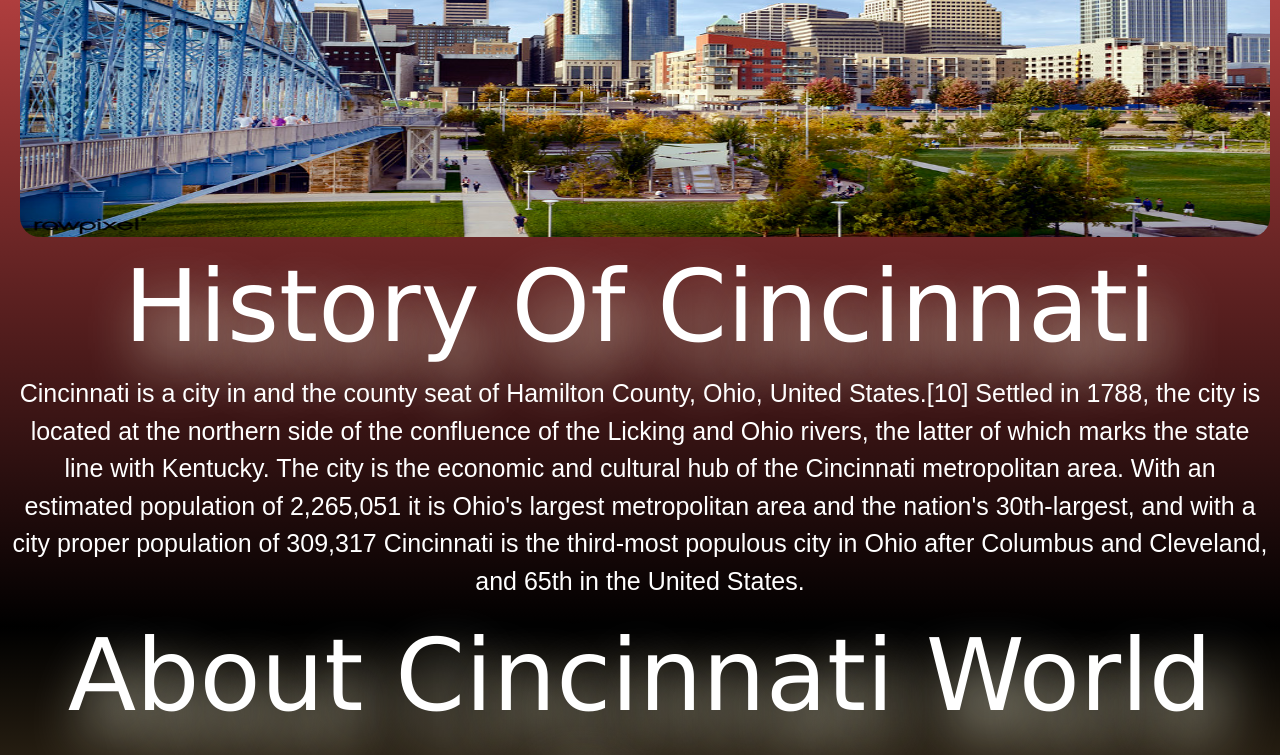
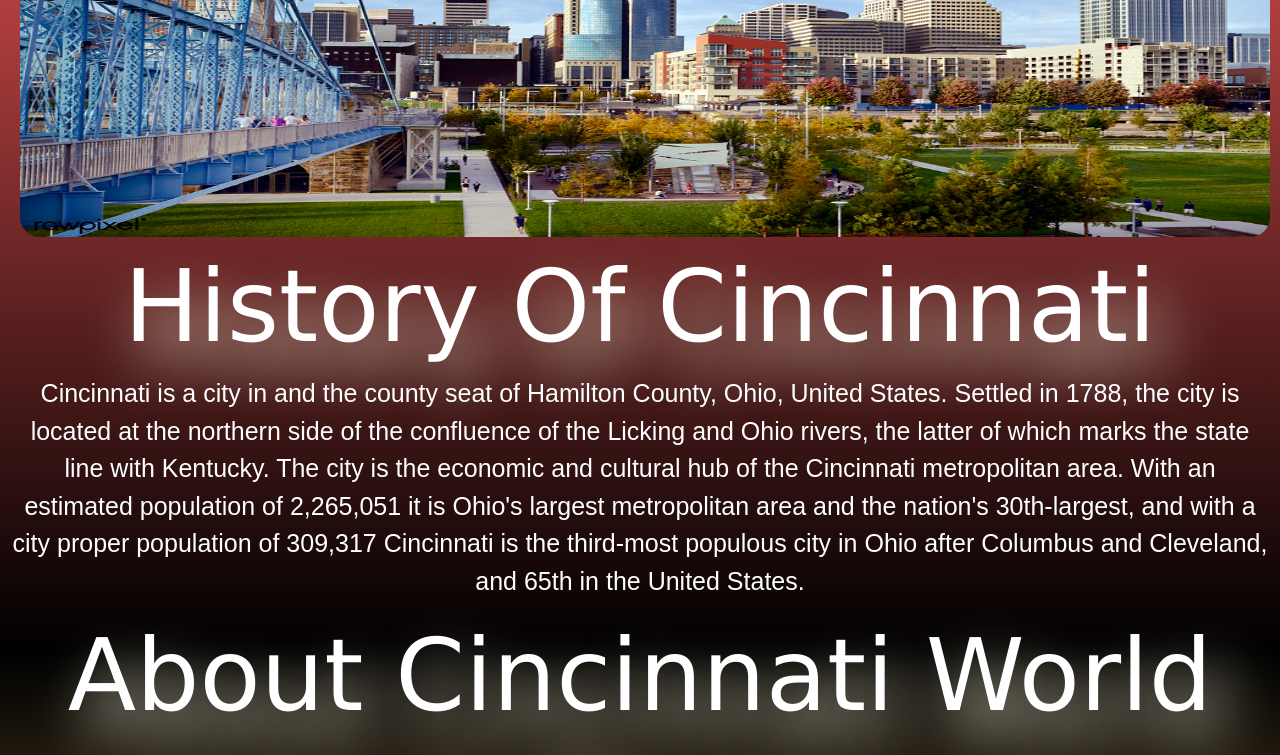
Before and after one commit to Tarique12344/client, a React (Create React App) app: page /about in a window 1280 px wide. Shown: the part 433-1188 px from the top of the page. Built offline with nearby package versions, Linux system fonts and the light colour scheme.

Commit message:
final change

```diff
--- a/src/pages/about.js
+++ b/src/pages/about.js
@@ -25,12 +25,12 @@ class About extends Component {
    <div>
     <h1 className='about-header'>History Of Cincinnati</h1>
     <div>
-        <p className='history-text'>Cincinnati is a city in and the county seat of Hamilton County, Ohio, United States.[10] Settled in 1788, the city is located at the northern side of the confluence of the Licking and Ohio rivers, the latter of which marks the state line with Kentucky. The city is the economic and cultural hub of the Cincinnati metropolitan area. With an estimated population of 2,265,051 it is Ohio's largest metropolitan area and the nation's 30th-largest, and with a city proper population of 309,317 Cincinnati is the third-most populous city in Ohio after Columbus and Cleveland, and 65th in the United States.</p>
+        <p className='history-text'>Cincinnati is a city in and the county seat of Hamilton County, Ohio, United States. Settled in 1788, the city is located at the northern side of the confluence of the Licking and Ohio rivers, the latter of which marks the state line with Kentucky. The city is the economic and cultural hub of the Cincinnati metropolitan area. With an estimated population of 2,265,051 it is Ohio's largest metropolitan area and the nation's 30th-largest, and with a city proper population of 309,317 Cincinnati is the third-most populous city in Ohio after Columbus and Cleveland, and 65th in the United States.</p>
     </div>
     <div>
         <h1 className='about-header'>About Cincinnati World Tour</h1>
         <div>
-            <p className='history-text'> Our company is about helping people look for there vacation at cincinnati, We founded the company in 2010 a charity based company to help back the community. Our mission at Cincinnati World Tour is to manage travels for people all over the world and fulfill vacation dreams through our commitment to personalized, vacation services.
+            <p className='history-text'> Our company is about helping people look for there vacation at cincinnati, We founded the company in 2010 a charity based company to help back the community. Our mission at Cincinnati World Tour is to manage travels for people all over the world and fulfill vacation dreams through our commitment to our personalized vacation services.
             </p>
         </div>
     </div>
--- a/src/pages/partials/Header.js
+++ b/src/pages/partials/Header.js
@@ -16,7 +16,7 @@ import smallplane from '../../img/smallPlane.png'
         <div className="firework"></div>
         <div className="firework"></div>
         <div className="firework"></div>
-        <img src={smallplane} className='logo' href='./home' alt=''/>
+        <img src={smallplane} className='logo' alt=''/>
             <h1 className="header" id="homeheader">Welcome to Cincinnati World Tour</h1>
             <button className="navbar-toggler" type="button" data-bs-toggle="collapse" data-bs-target="#navbarSupportedContent" aria-controls="navbarSupportedContent" aria-expanded="false" aria-label="Toggle navigation"><span class="navbar-toggler-icon"></span></button>
             <div className="collapse navbar-collapse" id="navbarSupportedContent">
```
